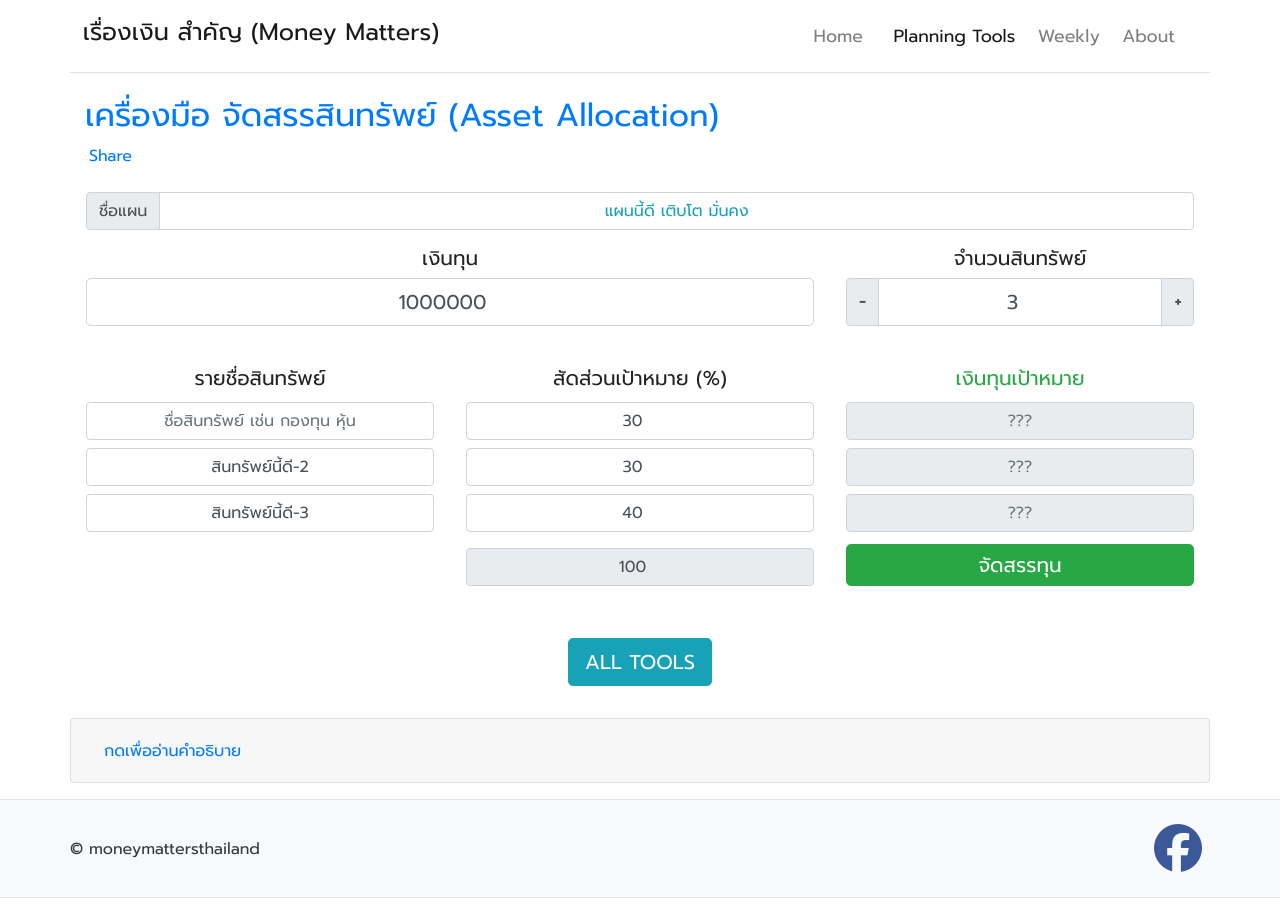
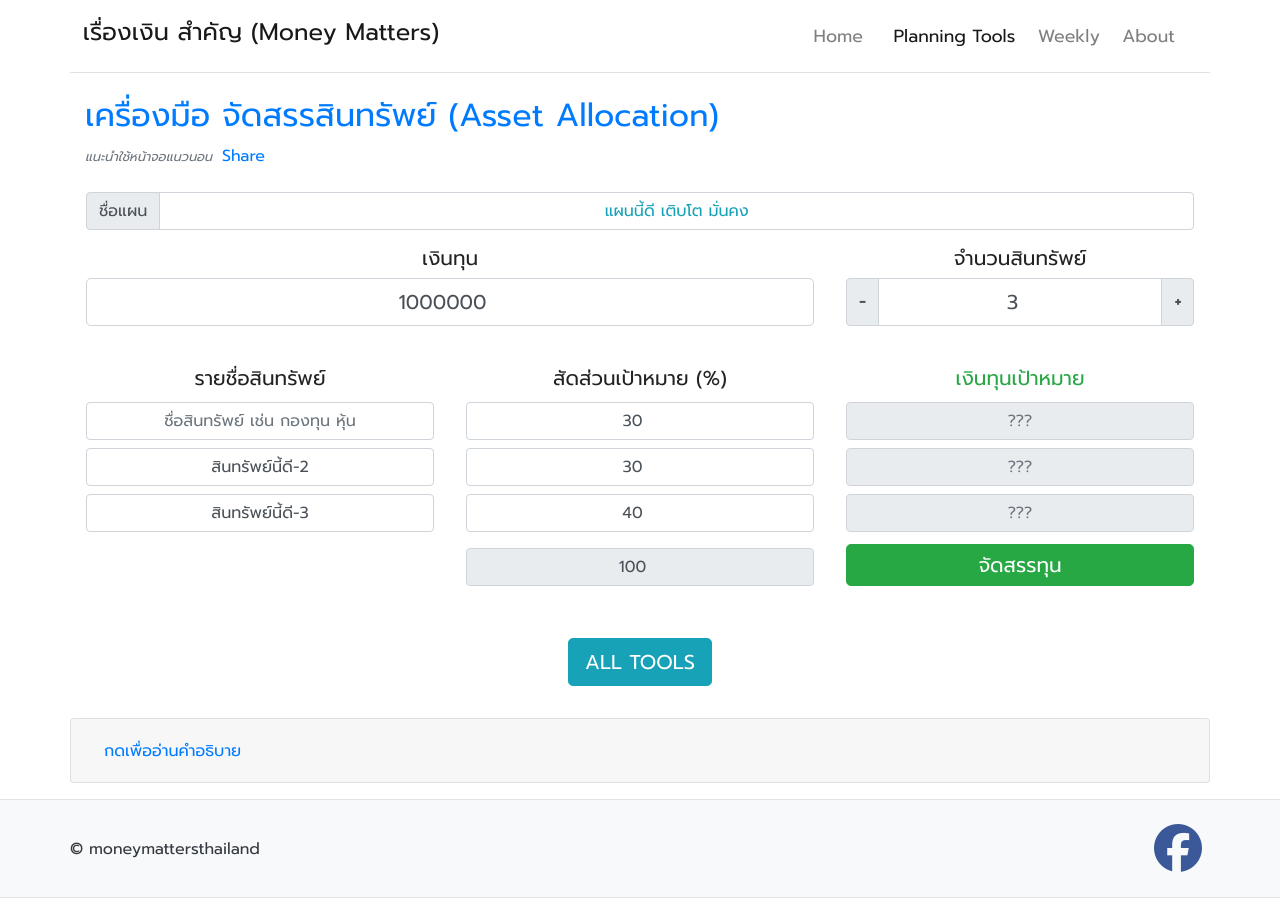
Before and after one commit to moneysart/moneysart.github.io, a Jekyll site: the page built from tools/asset-allocation/index.html, in a window 1280 px wide. Built offline with Jekyll 4.4.1, drawn with Linux system fonts in a browser that asks for light colours; nearby versions of some CDN libraries.

Commit message:
add text

```diff
--- a/tools/asset-allocation/index.html
+++ b/tools/asset-allocation/index.html
@@ -13,6 +13,7 @@ date: 2021-04-11
     <!-- chart -->
     <div class="mt-4">
         <h2 class="text-primary">เครื่องมือ จัดสรรสินทรัพย์ (Asset Allocation)</h2>
+        <small class="font-italic text-muted">แนะนำใช้หน้าจอแนวนอน</small>
         <span class="fb-share-button ml-1" data-href="{{ page.canonical_url | prepend: site.base_canonical }}"
         data-layout="button" data-size="small"><a target="_blank"
             href="{{ page.canonical_url | prepend: site.base_canonical }}"
```
